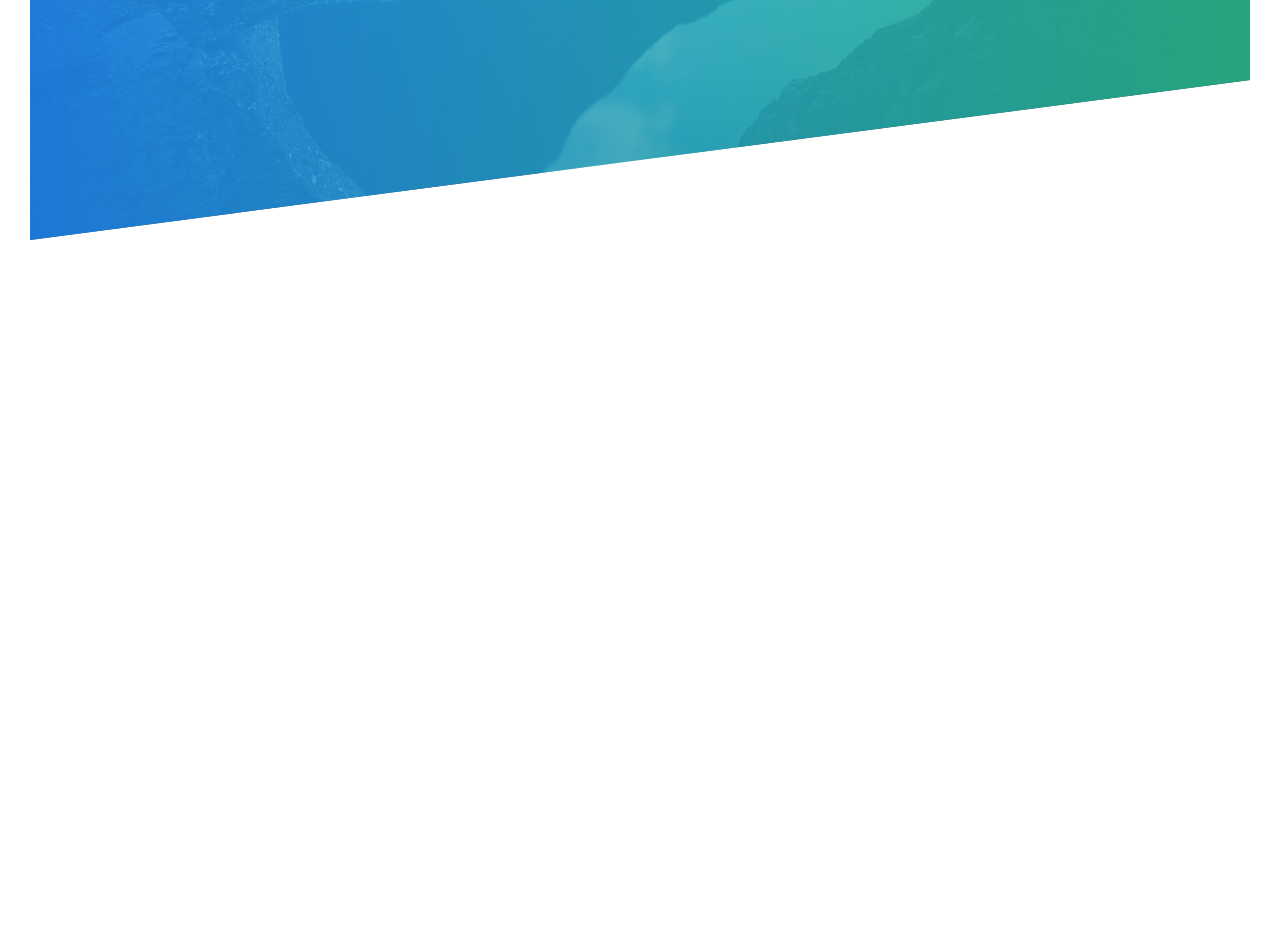
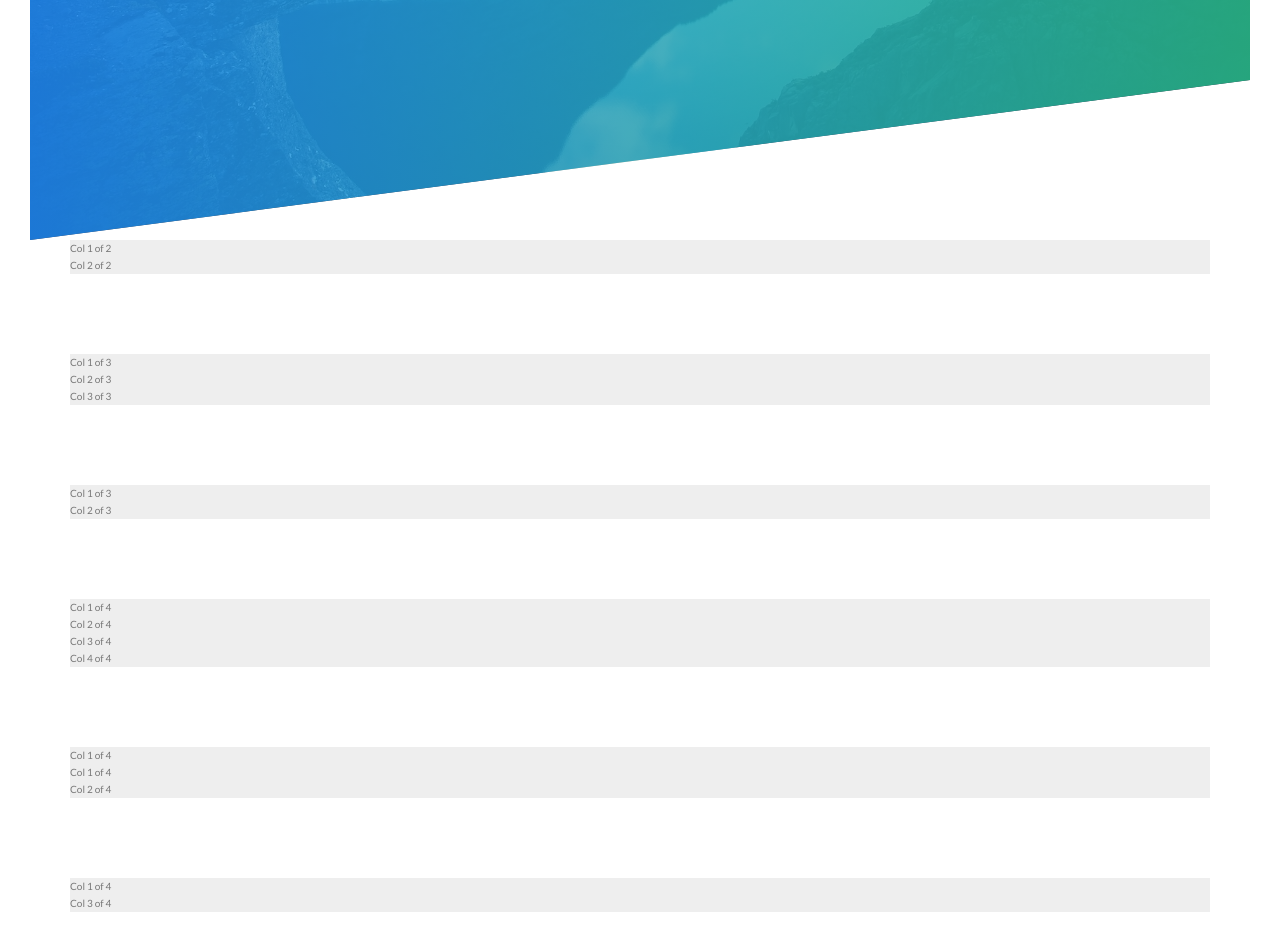
Before and after one commit to SparksFullStack/naturelust, a PHP site: page / in a window 1280 px wide. Shown: the part 550-1492 px from the top of the page. Before the commit the page ends 790 px from the top, so only its background shows below. Run offline with PHP 8.4, Linux system fonts and the light colour scheme; some libraries are stand-ins or nearby versions.

Commit message:
basics of the grid system and tester HTML implemented

```diff
--- a/css/style.css
+++ b/css/style.css
@@ -129,3 +129,10 @@ body {
     left: 50%;
     transform: translate(-50%, -50%);
     text-align: center; }
+
+.row {
+  max-width: 114rem;
+  background-color: #eee;
+  margin: 0 auto; }
+  .row:not(:last-child) {
+    margin-bottom: 8rem; }
--- a/index.html
+++ b/index.html
@@ -28,5 +28,83 @@
             </div>
         </header>
 
+
+        <section class="grid-test">
+            <div class="row">
+                <div class="col-1-of-2">
+                    Col 1 of 2
+                </div>
+
+                <div class="col-1-of-2">
+                    Col 2 of 2
+                </div>
+            </div>
+
+            <div class="row">
+                <div class="col-1-of-3">
+                    Col 1 of 3
+                </div>
+
+                <div class="col-1-of-3">
+                    Col 2 of 3
+                </div>
+
+                <div class="col-1-of-3">
+                    Col 3 of 3
+                </div>
+            </div>
+
+            <div class="row">
+                <div class="col-1-of-3">
+                    Col 1 of 3
+                </div>
+
+                <div class="col-2-of-3">
+                    Col 2 of 3
+                </div>
+            </div>
+
+            <div class="row">
+                <div class="col-1-of-4">
+                    Col 1 of 4
+                </div>
+
+                <div class="col-1-of-4">
+                    Col 2 of 4
+                </div>
+
+                <div class="col-1-of-4">
+                    Col 3 of 4
+                </div>
+
+                <div class="col-1-of-4">
+                    Col 4 of 4
+                </div>
+            </div>
+
+            <div class="row">
+                <div class="col-1-of-4">
+                    Col 1 of 4
+                </div>
+
+                <div class="col-1-of-4">
+                    Col 1 of 4
+                </div>
+
+                <div class="col-2-of-4">
+                    Col 2 of 4
+                </div>
+            </div>
+
+            <div class="row">
+                <div class="col-1-of-4">
+                    Col 1 of 4
+                </div>
+
+                <div class="col-3-of-4">
+                    Col 3 of 4
+                </div>
+            </div>
+        </section>
     </body>
 </html>
--- a/sass/abstracts/_variables.scss
+++ b/sass/abstracts/_variables.scss
@@ -9,3 +9,9 @@ $color-dodger-blue: dodgerblue;
 $color-grey-dark: #777;
 $color-white: #fff;
 $color-black: #000;
+
+
+//GRID
+$grid-width: 114rem;
+$gutter-vertical: 8rem; // this refers to the margin on the bottom between the rows
+$gutter-horizontal: 6rem; // this refers to the margins between columns
--- /dev/null
+++ b/sass/layout/_grid.scss
@@ -0,0 +1,10 @@
+.row {
+    max-width: $grid-width;
+    background-color: #eee;
+    margin: 0 auto;
+
+
+    &:not(:last-child){ // here we add the 8rem margin on the bottom to all rows besides the last one on the page
+        margin-bottom: $gutter-vertical;
+    }
+}
--- a/sass/main.scss
+++ b/sass/main.scss
@@ -18,3 +18,4 @@
 
 // Layout Styles
 @import "./layout/header";
+@import "./layout/grid"; // this is the file for our custom grid system
```
